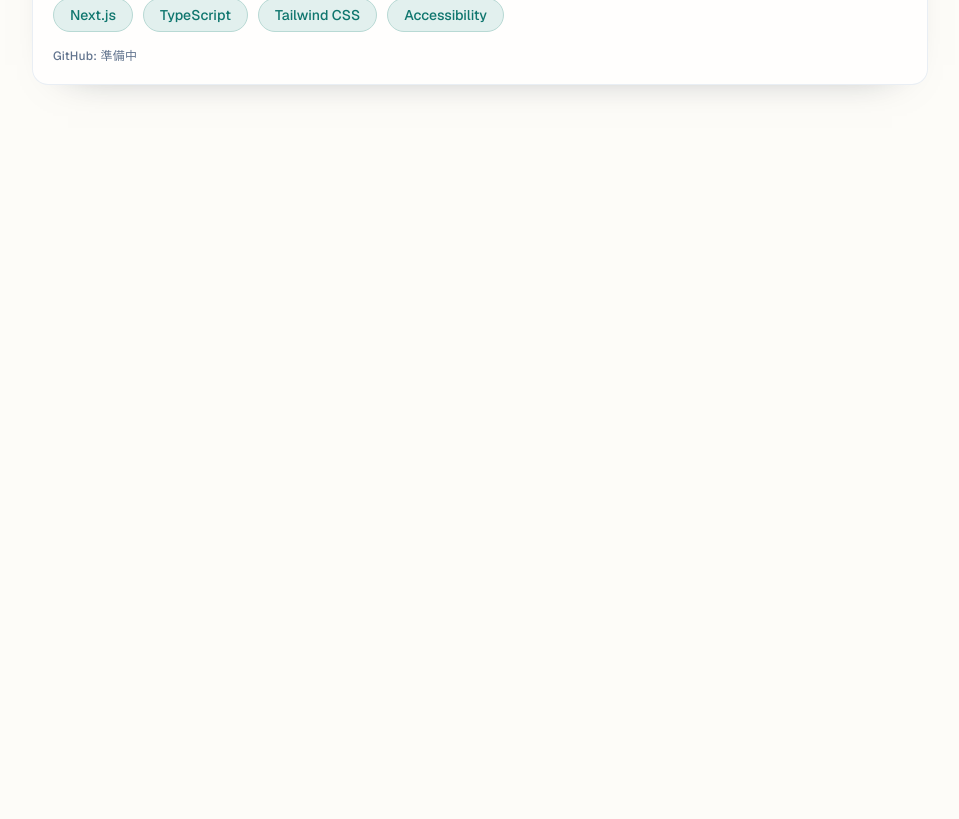
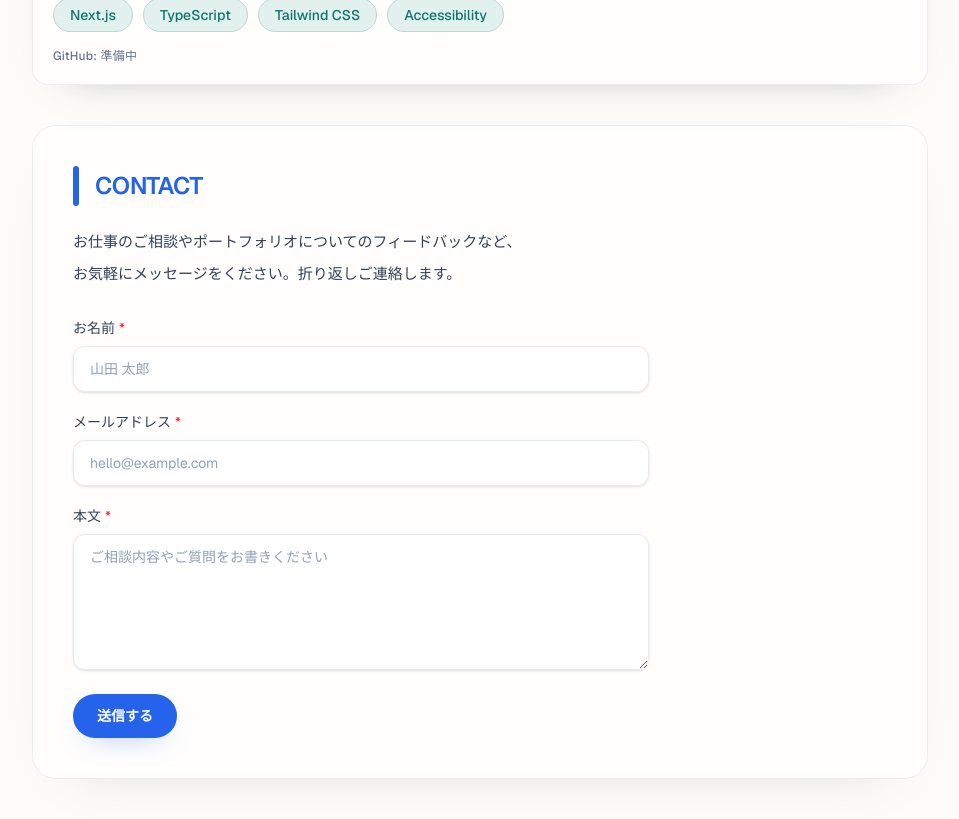
Before and after one commit to AKAO002/portfolio_AKAO, a Next.js app: page / in a window 1280 px wide. Shown: the part 1580-2399 px from the top of the page, without its empty margins (160-1119 px from the left). Before the commit the page ends 1729 px from the top, so only its background shows below. Built offline with nearby package versions, Linux system fonts and the light colour scheme.

Commit message:
feat: day4追加

```diff
--- a/src/app/page.tsx
+++ b/src/app/page.tsx
@@ -1,4 +1,5 @@
 import { ContactButton } from "@/components/ContactButton";
+import { ContactForm } from "@/components/ContactForm";
 import { SectionTitle } from "@/components/SectionTitle";
 import { SkillTag } from "@/components/SkillTag";
 import { ThemeToggle } from "@/components/ThemeToggle";
@@ -128,6 +129,18 @@ export default function Home() {
           ))}
         </div>
       </section>
+
+      <section
+        id="contact"
+        className="mx-auto mt-8 flex w-full max-w-4xl scroll-mt-8 flex-col gap-4 rounded-3xl border border-slate-200/70 bg-white/70 p-8 shadow-[0_20px_60px_-45px_rgba(15,23,42,0.25)] backdrop-blur-sm dark:border-slate-700/80 dark:bg-slate-900/65 dark:shadow-[0_22px_60px_-45px_rgba(2,6,23,0.85)] sm:mt-10 sm:gap-5 sm:p-10"
+      >
+        <SectionTitle>CONTACT</SectionTitle>
+        <p className="max-w-[36ch] text-[15px] leading-8 text-slate-700 [text-wrap:pretty] [word-break:keep-all] dark:text-slate-200 sm:max-w-2xl">
+          お仕事のご相談やポートフォリオについてのフィードバックなど、
+          お気軽にメッセージをください。折り返しご連絡します。
+        </p>
+        <ContactForm />
+      </section>
     </main>
   );
 }
--- /dev/null
+++ b/src/components/ContactForm.tsx
@@ -0,0 +1,195 @@
+"use client";
+
+import { useState, type FormEvent } from "react";
+
+type FieldErrors = {
+  name?: string;
+  email?: string;
+  message?: string;
+};
+
+function isValidEmail(value: string): boolean {
+  const trimmed = value.trim();
+  if (!trimmed) return false;
+  return /^[^\s@]+@[^\s@]+\.[^\s@]+$/.test(trimmed);
+}
+
+export function ContactForm() {
+  const [name, setName] = useState("");
+  const [email, setEmail] = useState("");
+  const [message, setMessage] = useState("");
+  const [errors, setErrors] = useState<FieldErrors>({});
+  const [submitted, setSubmitted] = useState(false);
+  const [isSubmitting, setIsSubmitting] = useState(false);
+
+  const fieldBase =
+    "w-full rounded-xl border px-4 py-3 text-sm shadow-sm outline-none transition placeholder:text-slate-400 focus:ring-2 dark:placeholder:text-slate-500";
+  const fieldOk =
+    "border-slate-200/90 bg-white/90 text-slate-800 focus:border-[var(--color-main)] focus:ring-[var(--color-main)]/25 dark:border-slate-600 dark:bg-slate-900/60 dark:text-slate-100";
+  const fieldErr =
+    "border-red-400/90 bg-white/90 text-slate-800 focus:border-red-500 focus:ring-red-500/25 dark:border-red-500/70 dark:bg-slate-900/60 dark:text-slate-100";
+
+  function validate(): boolean {
+    const next: FieldErrors = {};
+    if (!name.trim()) {
+      next.name = "お名前を入力してください";
+    }
+    if (!email.trim()) {
+      next.email = "メールアドレスを入力してください";
+    } else if (!isValidEmail(email)) {
+      next.email = "正しいメールアドレスの形式で入力してください";
+    }
+    if (!message.trim()) {
+      next.message = "本文を入力してください";
+    }
+    setErrors(next);
+    return Object.keys(next).length === 0;
+  }
+
+  async function handleSubmit(event: FormEvent<HTMLFormElement>) {
+    event.preventDefault();
+    if (submitted) return;
+    if (!validate()) return;
+
+    setIsSubmitting(true);
+    await new Promise((r) => setTimeout(r, 450));
+    setIsSubmitting(false);
+    setSubmitted(true);
+    setErrors({});
+  }
+
+  function handleReset() {
+    setSubmitted(false);
+    setName("");
+    setEmail("");
+    setMessage("");
+    setErrors({});
+  }
+
+  if (submitted) {
+    return (
+      <div
+        className="flex max-w-xl flex-col gap-4 rounded-2xl border border-slate-200/80 bg-white/80 p-6 dark:border-slate-600 dark:bg-slate-900/50"
+        role="status"
+        aria-live="polite"
+      >
+        <p className="text-base font-semibold text-[var(--color-main)]">
+          送信ありがとうございます
+        </p>
+        <p className="text-sm leading-7 text-slate-700 dark:text-slate-200">
+          内容を確認のうえ、折り返しご連絡します。少々お待ちください。
+        </p>
+        <div className="pt-1">
+          <button
+            type="button"
+            onClick={handleReset}
+            className="text-sm font-medium text-[var(--color-main)] underline-offset-4 hover:underline"
+          >
+            別の内容を送る
+          </button>
+        </div>
+      </div>
+    );
+  }
+
+  return (
+    <form
+      onSubmit={handleSubmit}
+      className="flex max-w-xl flex-col gap-5 pt-2"
+      noValidate
+    >
+      <div className="flex flex-col gap-2">
+        <label htmlFor="contact-name" className="text-sm font-medium text-slate-700 dark:text-slate-200">
+          お名前
+          <span className="ml-1 text-red-500" aria-hidden>
+            *
+          </span>
+        </label>
+        <input
+          id="contact-name"
+          name="name"
+          type="text"
+          autoComplete="name"
+          placeholder="山田 太郎"
+          value={name}
+          onChange={(e) => {
+            setName(e.target.value);
+            setErrors((prev) => ({ ...prev, name: undefined }));
+          }}
+          aria-invalid={Boolean(errors.name)}
+          aria-describedby={errors.name ? "contact-name-error" : undefined}
+          className={`${fieldBase} ${errors.name ? fieldErr : fieldOk}`}
+        />
+        {errors.name ? (
+          <p id="contact-name-error" className="text-sm text-red-600 dark:text-red-400" role="alert">
+            {errors.name}
+          </p>
+        ) : null}
+      </div>
+      <div className="flex flex-col gap-2">
+        <label htmlFor="contact-email" className="text-sm font-medium text-slate-700 dark:text-slate-200">
+          メールアドレス
+          <span className="ml-1 text-red-500" aria-hidden>
+            *
+          </span>
+        </label>
+        <input
+          id="contact-email"
+          name="email"
+          type="email"
+          autoComplete="email"
+          placeholder="hello@example.com"
+          value={email}
+          onChange={(e) => {
+            setEmail(e.target.value);
+            setErrors((prev) => ({ ...prev, email: undefined }));
+          }}
+          aria-invalid={Boolean(errors.email)}
+          aria-describedby={errors.email ? "contact-email-error" : undefined}
+          className={`${fieldBase} ${errors.email ? fieldErr : fieldOk}`}
+        />
+        {errors.email ? (
+          <p id="contact-email-error" className="text-sm text-red-600 dark:text-red-400" role="alert">
+            {errors.email}
+          </p>
+        ) : null}
+      </div>
+      <div className="flex flex-col gap-2">
+        <label htmlFor="contact-message" className="text-sm font-medium text-slate-700 dark:text-slate-200">
+          本文
+          <span className="ml-1 text-red-500" aria-hidden>
+            *
+          </span>
+        </label>
+        <textarea
+          id="contact-message"
+          name="message"
+          rows={5}
+          placeholder="ご相談内容やご質問をお書きください"
+          value={message}
+          onChange={(e) => {
+            setMessage(e.target.value);
+            setErrors((prev) => ({ ...prev, message: undefined }));
+          }}
+          aria-invalid={Boolean(errors.message)}
+          aria-describedby={errors.message ? "contact-message-error" : undefined}
+          className={`${fieldBase} min-h-[8.5rem] resize-y ${errors.message ? fieldErr : fieldOk}`}
+        />
+        {errors.message ? (
+          <p id="contact-message-error" className="text-sm text-red-600 dark:text-red-400" role="alert">
+            {errors.message}
+          </p>
+        ) : null}
+      </div>
+      <div className="pt-1">
+        <button
+          type="submit"
+          disabled={isSubmitting}
+          className="inline-flex w-full items-center justify-center rounded-full bg-[var(--color-main)] px-6 py-3 text-sm font-semibold text-white shadow-[0_10px_28px_-16px_rgba(37,99,235,0.65)] transition duration-300 ease-out hover:brightness-105 focus-visible:outline-2 focus-visible:outline-offset-2 focus-visible:outline-[var(--color-main)] disabled:cursor-not-allowed disabled:opacity-70 sm:w-auto"
+        >
+          {isSubmitting ? "送信中…" : "送信する"}
+        </button>
+      </div>
+    </form>
+  );
+}
```
